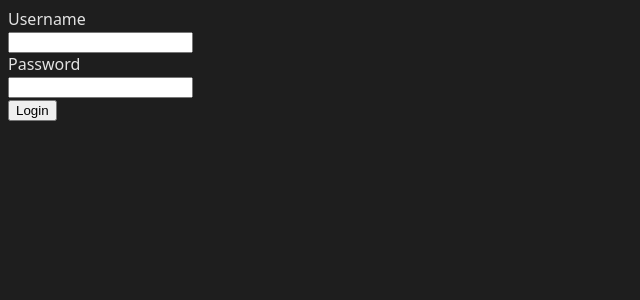
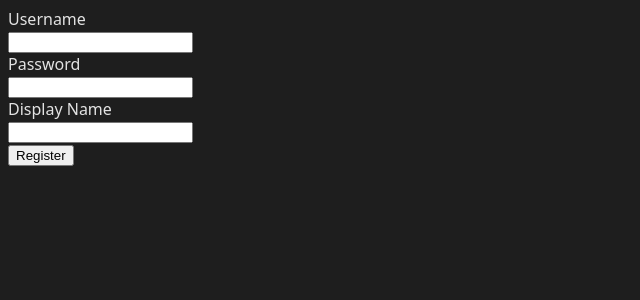
Before and after one commit to iAmNsengi/React-Tutorial, a React (Vite) app: page / in a window 1280 px wide. Shown: the top 300 px of the page, without its empty margins (0-640 px from the left). Built offline with nearby package versions, Linux system fonts and the light colour scheme.

Commit message:
feat: reg form states

```diff
--- a/src/App.jsx
+++ b/src/App.jsx
@@ -1,7 +1,8 @@
-import LoginForm from "./components/LoginForm";
+// import LoginForm from "./components/LoginForm";
+import RegisterForm from "./components/RegisterForm";
 
 export default function App() {
-  return <LoginForm />;
+  return <RegisterForm />;
 }
 
 // import UserDetails from "./components/UserDetails";
--- /dev/null
+++ b/src/components/RegisterForm.jsx
@@ -0,0 +1,21 @@
+export default function RegisterForm() {
+  return (
+    <form>
+      <div>
+        <label htmlFor="username">Username</label>
+        <br />
+        <input type="text" name="username" id="username" />
+        <br />
+        <label htmlFor="password">Password</label>
+        <br />
+        <input type="password" name="password" />
+        <br />
+        <label htmlFor="displayName">Display Name</label>
+        <br />
+        <input type="text" name="displayName" />
+        <br />
+        <button>Register</button>
+      </div>
+    </form>
+  );
+}
```
Also changed, not shown: src/components/Register.jsx (deleted).
